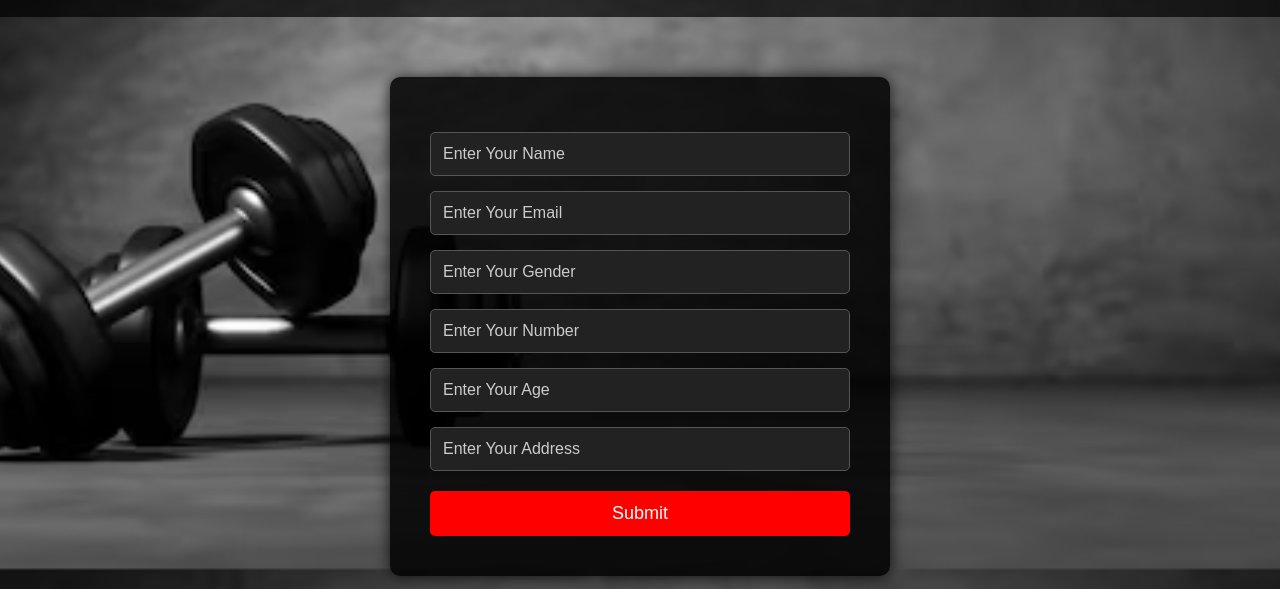
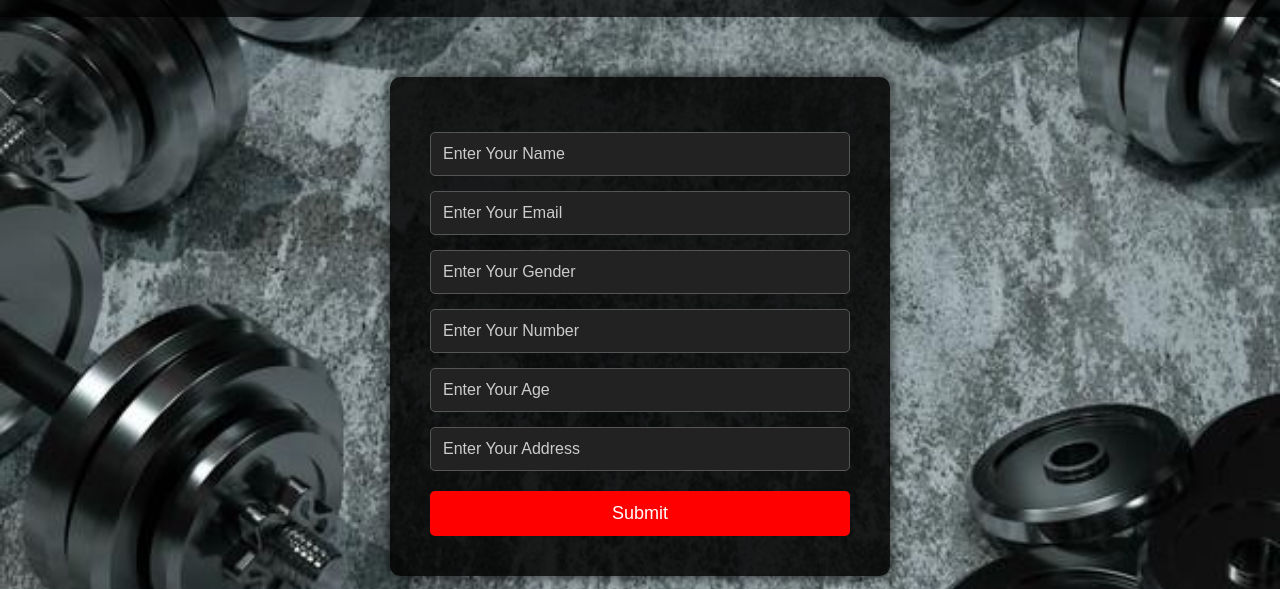
Before and after one commit to Thushar070/MiniProject-GymWebstite, a plain HTML site: page index.html in a window 1280 px wide. Shown: the part 231-820 px from the top of the page. Drawn offline with Linux system fonts and the light colour scheme.

Commit message:
Update index.html

```diff
--- a/index.html
+++ b/index.html
@@ -19,7 +19,7 @@
     body {
       font-family: 'Courier New', Courier, monospace;
       color: white;
-      background: url("gym2.jpeg") no-repeat center center fixed;
+      background: url("gym3.jpeg") no-repeat center center fixed;
       background-size: cover;
       min-height: 100vh;
     }
```
